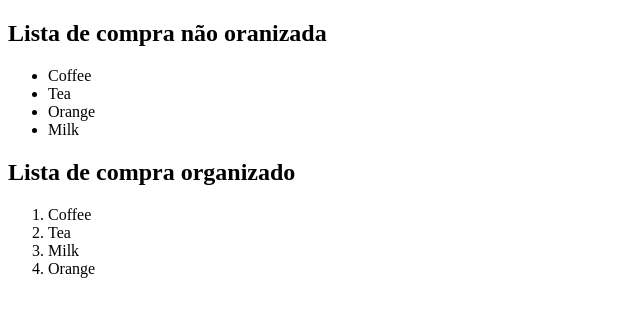
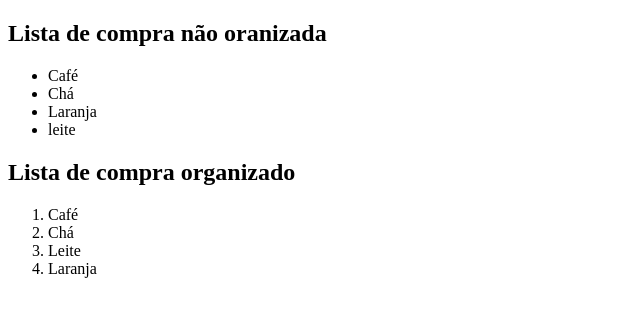
Before and after one commit to Debora2007ap/Debora-Kokot.github.io, a plain HTML site: page index.html in a window 1280 px wide. Shown: the full height of the page, 0-640 px from the left. Drawn offline with Linux system fonts and the light colour scheme.

Commit message:
Update index.html

```diff
--- a/index.html
+++ b/index.html
@@ -5,19 +5,19 @@
 <h2>Lista de compra não oranizada</h2>
 
 <ul>
-  <li>Coffee</li>
-  <li>Tea</li>
-  <li>Orange</li>
-  <li>Milk</li>
+  <li>Café</li>
+  <li>Chá</li>
+  <li>Laranja</li>
+  <li>leite</li>
 </ul>
 
 <h2>Lista de compra organizado</h2>
 
 <ol>
-  <li>Coffee</li>
-  <li>Tea</li>
-  <li>Milk</li>
- <li>Orange</li>
+  <li>Café</li>
+  <li>Chá</li>
+  <li>Leite</li>
+ <li>Laranja</li>
 </ol>
 
 </body>
```
